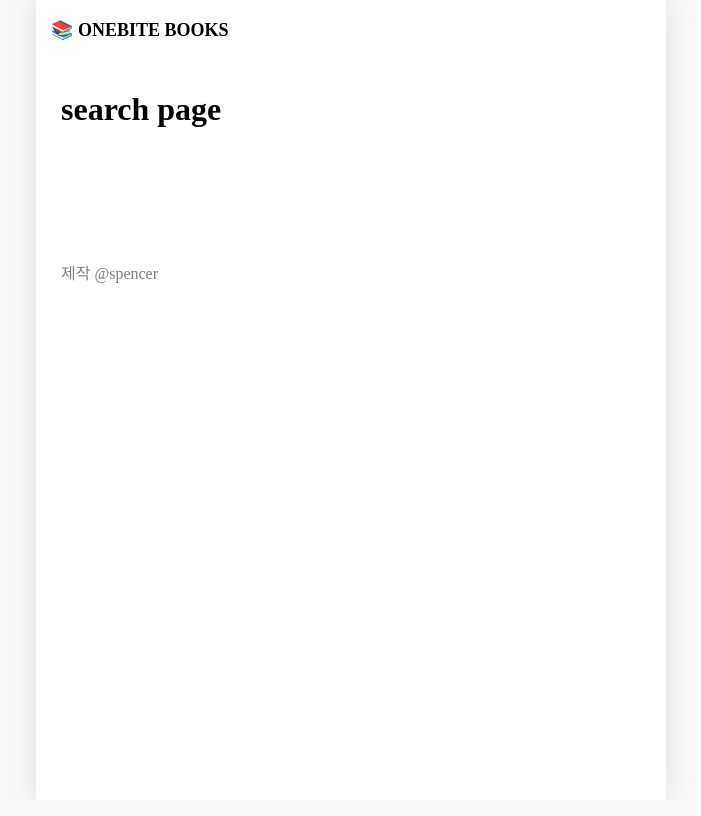
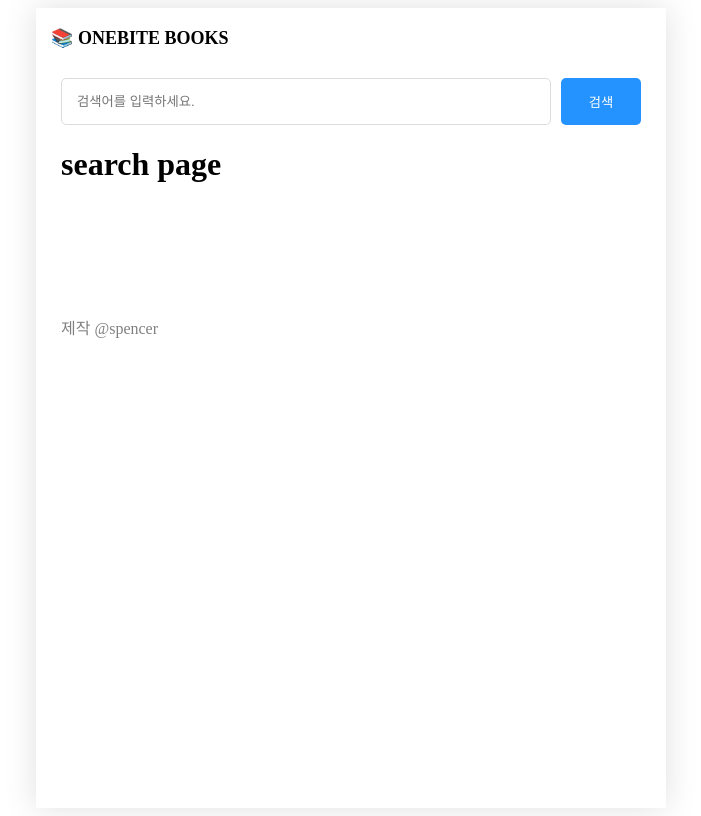
Before and after one commit to HyonWooKang/nextjs-onebite-section02, a Next.js app: page /search in a window 1280 px wide. Shown: the whole page, without its empty margins (289-990 px from the left). Built offline with nearby package versions, Linux system fonts and the light colour scheme.

Commit message:
Search 영역 구현

```diff
--- /dev/null
+++ b/src/components/searchable-layout.module.css
@@ -0,0 +1,21 @@
+.searchbar_container {
+  display: flex;
+  gap: 10px;
+  margin-bottom: 20px;
+}
+
+.searchbar_container input {
+  flex: 1;
+  padding: 15px;
+  border-radius: 5px;
+  border: 1px solid rgb(220, 220, 220);
+}
+
+.searchbar_container button {
+  width: 80px;
+  border-radius: 5px;
+  border: none;
+  background-color: rgb(37, 147, 255);
+  color: white;
+  cursor: pointer;
+}
--- a/src/components/searchable-layout.tsx
+++ b/src/components/searchable-layout.tsx
@@ -1,11 +1,48 @@
+import { useRouter } from "next/router";
+import { useEffect, useState } from "react";
+import style from "./searchable-layout.module.css";
+
 export default function SearchableLayout({
   children,
 }: {
   children: React.ReactNode;
 }) {
+  const [search, setSearch] = useState("");
+  const router = useRouter();
+
+  const q = router.query.q as string;
+
+  useEffect(() => {
+    setSearch(q || "");
+  }, [q]);
+
+  const onChangeSearch = (e: React.ChangeEvent<HTMLInputElement>) => {
+    setSearch(e.target.value);
+  };
+
+  const onSubmit = () => {
+    if (!search || q === search) return;
+    router.push(`/search?q=${search}`);
+  };
+
+  const onKeyDown = (e: React.KeyboardEvent<HTMLInputElement>) => {
+    if (e.key === "Enter") {
+      onSubmit();
+    }
+  };
+
   return (
     <div>
-      <div>임시서치바</div>
+      <div className={style.searchbar_container}>
+        <input
+          value={search}
+          onChange={onChangeSearch}
+          onKeyDown={onKeyDown}
+          type="text"
+          placeholder="검색어를 입력하세요."
+        />
+        <button onClick={onSubmit}>검색</button>
+      </div>
       {children}
     </div>
   );
--- a/src/pages/_app.tsx
+++ b/src/pages/_app.tsx
@@ -1,11 +1,19 @@
 import GlobalLayout from "@/components/global-layout";
-import "@/styles/globals.css";
+// import "@/styles/globals.css";
+import { NextPage } from "next";
 import type { AppProps } from "next/app";
 
-export default function App({ Component, pageProps }: AppProps) {
-  return (
-    <GlobalLayout>
-      <Component {...pageProps} />
-    </GlobalLayout>
-  );
+type NextPageWithLayout = NextPage & {
+  getLayout?: (page: React.ReactNode) => React.ReactNode;
+};
+
+export default function App({
+  Component,
+  pageProps,
+}: AppProps & {
+  Component: NextPageWithLayout;
+}) {
+  const getLayout = Component.getLayout ?? ((page: React.ReactNode) => page);
+
+  return <GlobalLayout>{getLayout(<Component {...pageProps} />)}</GlobalLayout>;
 }
--- a/src/pages/search/index.tsx
+++ b/src/pages/search/index.tsx
@@ -1,3 +1,4 @@
+import SearchableLayout from "@/components/searchable-layout";
 import { useRouter } from "next/router"; // page router
 
 export default function Page() {
@@ -6,3 +7,7 @@
 
   return <h1>search page {q}</h1>;
 }
+
+Page.getLayout = (page: React.ReactNode) => {
+  return <SearchableLayout>{page}</SearchableLayout>;
+};
```
